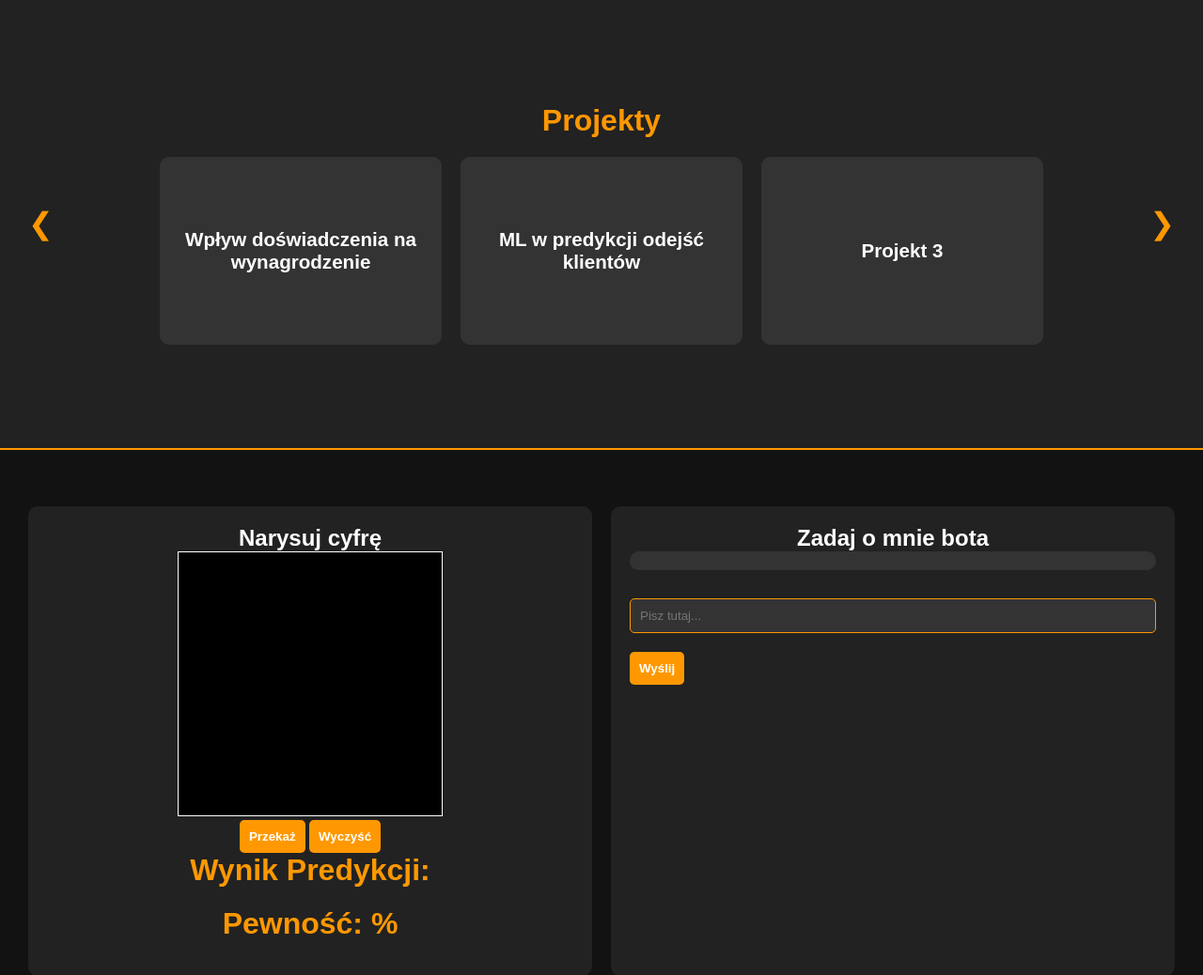
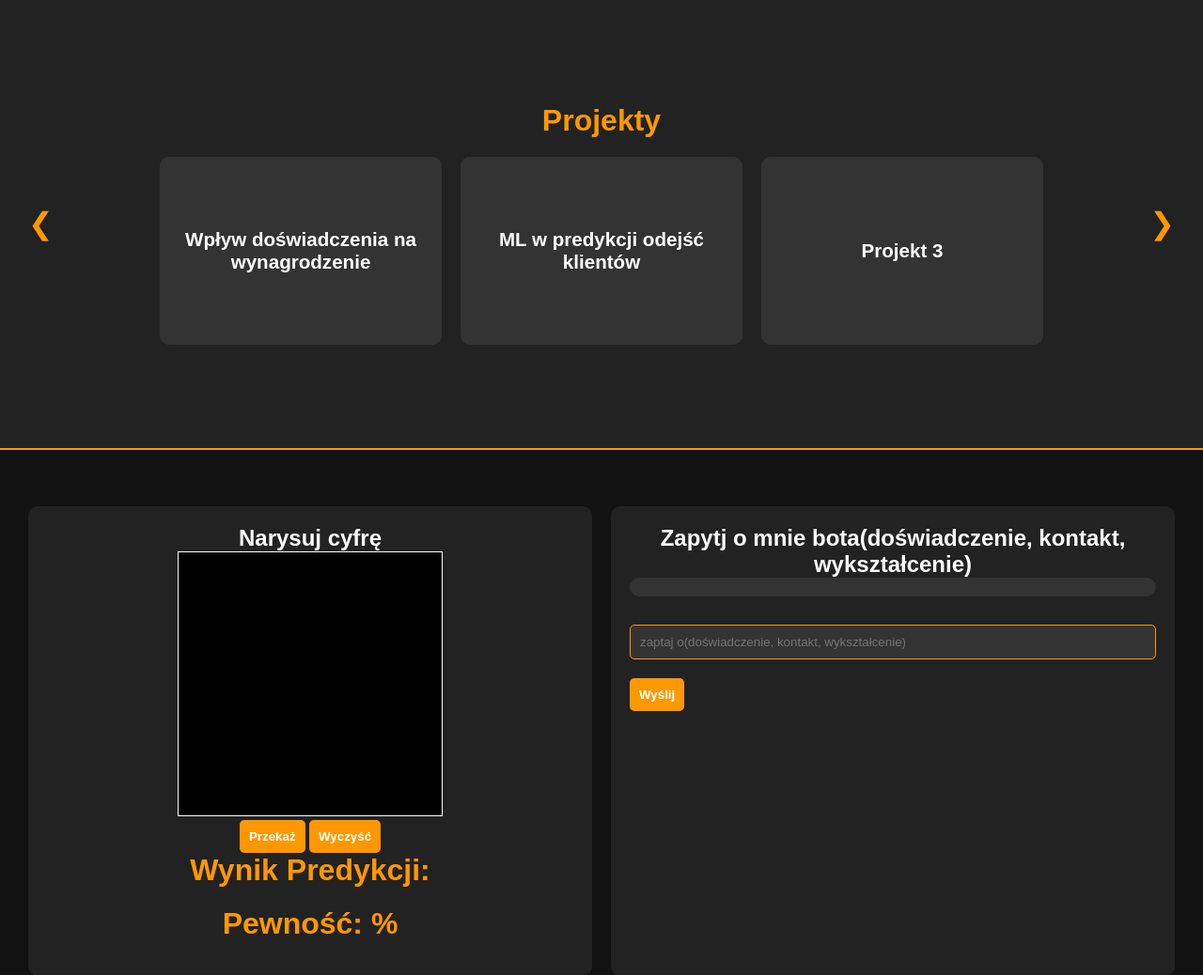
Before and after one commit to dokede/projekt, a Flask app: page / in a window 1280 px wide. Shown: the part 1340-2378 px from the top of the page at 94% size. Run offline with Flask 3, Linux system fonts and the light colour scheme; a map, chart or similar area stays blank.

Commit message:
Update index.html

```diff
--- a/templates/index.html
+++ b/templates/index.html
@@ -431,10 +431,10 @@
 
             <!-- Sekcja Bota -->
             <div class="bot-section">
-                <h1>Zadaj o mnie bota</h1>
+                <h1>Zapytj o mnie bota(doświadczenie, kontakt, wykształcenie)</h1>
                 <div id="chatBox" class="chat-box">
                     <div id="chatMessages" class="chat-messages"></div>
-                    <input type="text" id="userInput" placeholder="Pisz tutaj..." />
+                    <input type="text" id="userInput" placeholder="zaptaj o(doświadczenie, kontakt, wykształcenie)" />
                     <button id="sendBtn">Wyślij</button>
                 </div>
             </div>
```
